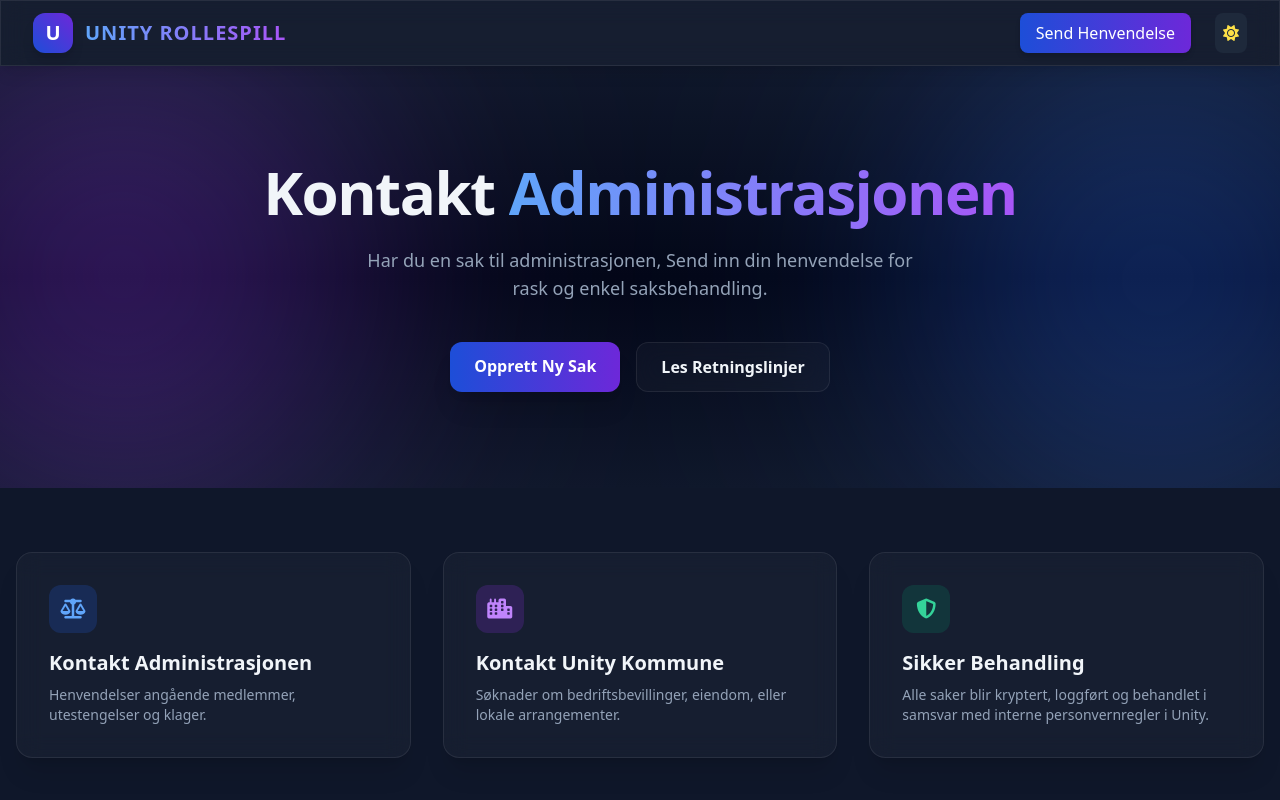
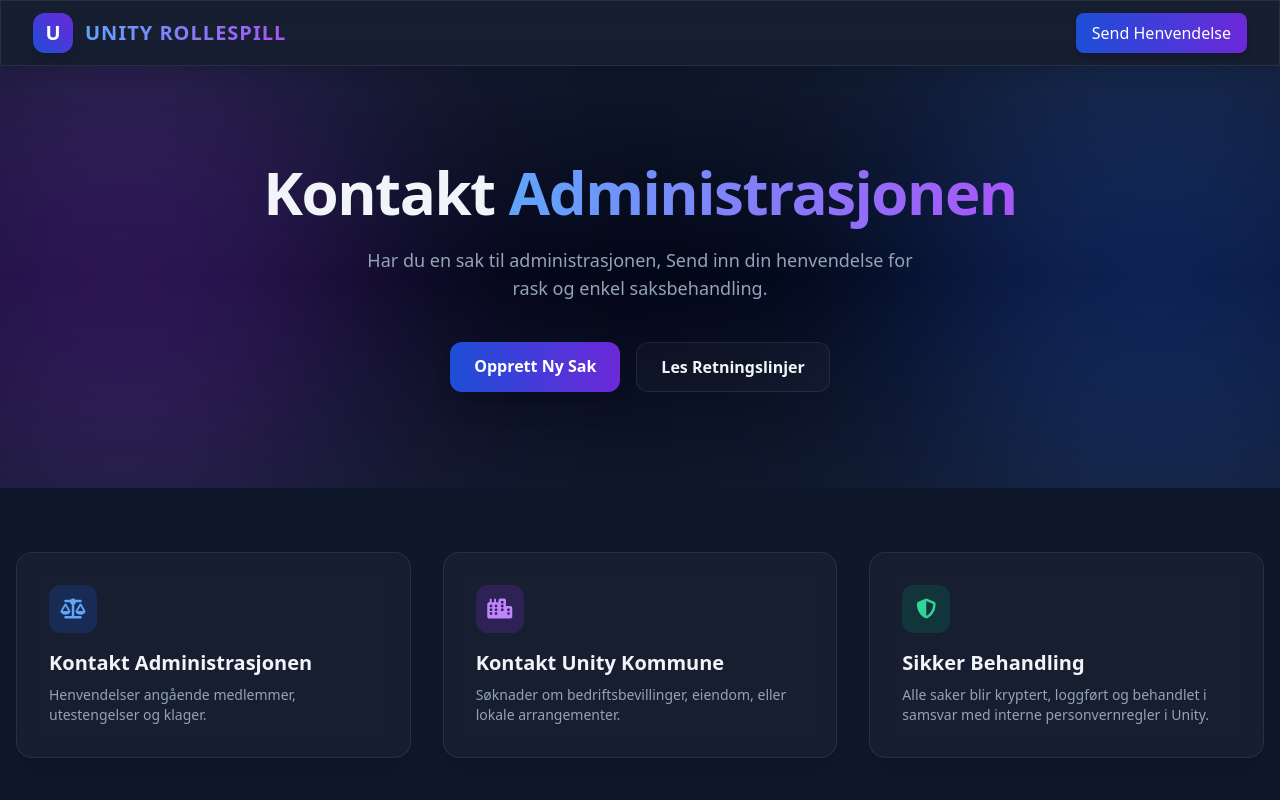
Before and after one commit to joran011/unityportal, a plain HTML site: page index.html in a window 1280 px wide. Shown: the top 800 px of the page. Drawn offline with nearby package versions, Linux system fonts and the light colour scheme.

Commit message:
Update index.html

```diff
--- a/index.html
+++ b/index.html
@@ -55,9 +55,6 @@
                     <a href="#staten" class="hover:text-purple-400 transition"></a>
                     <a href="#kommunen" class="hover:text-purple-400 transition"></a>
                     <a href="#skjema" class="bg-gradient-to-r from-brand-blue to-brand-purple px-4 py-2 rounded-lg font-medium text-white shadow-md hover:opacity-90 transition">Send Henvendelse</a>
-                    <button id="theme-toggle" class="p-2 rounded-lg bg-slate-800 text-yellow-400 dark:text-yellow-300 light:bg-slate-200 light:text-slate-700">
-                        <i class="fas fa-moon dark:hidden"></i><i class="fas fa-sun hidden dark:inline"></i>
-                    </button>
                 </div>
             </div>
         </div>
```
